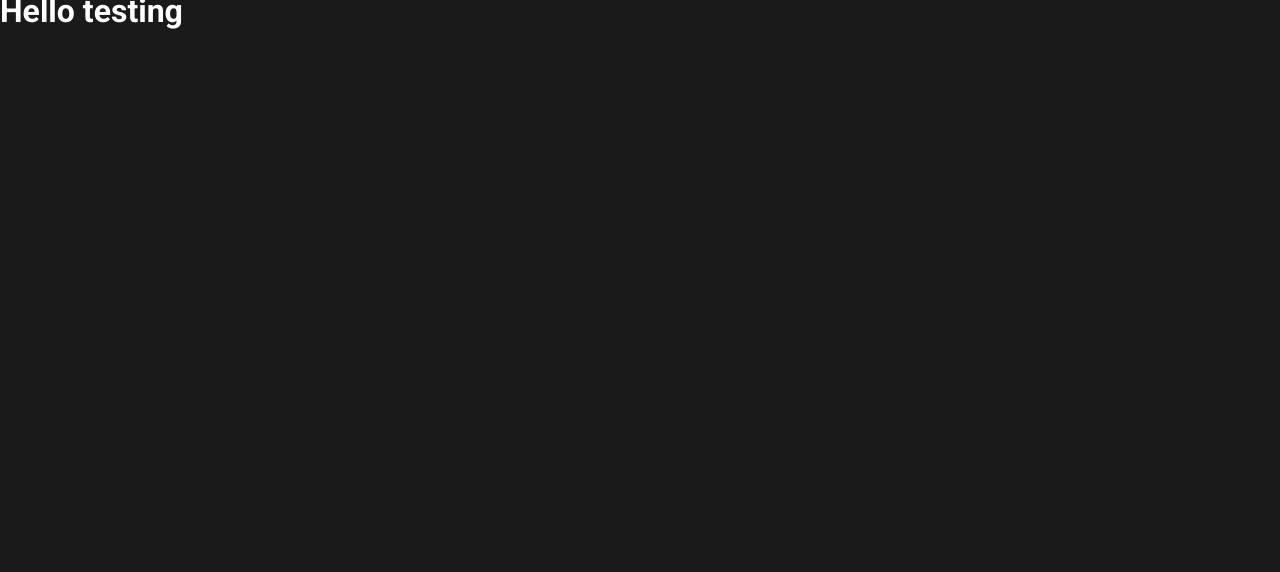
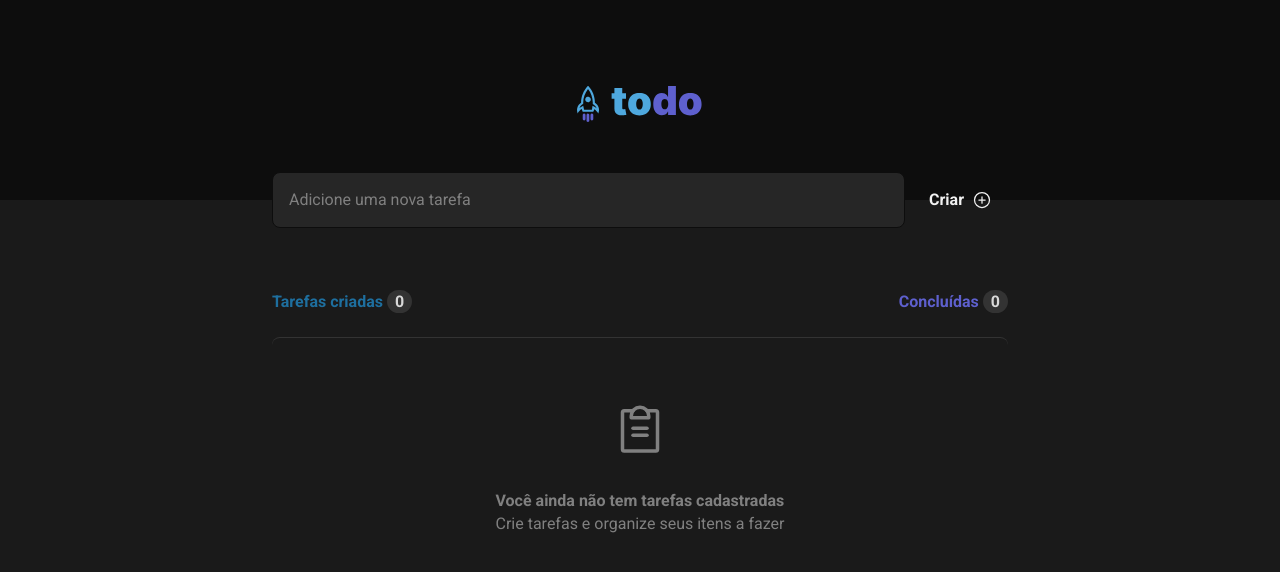
Before and after one commit to trickvg/challenge1-ignite-todo, a React (Vite) app: page / in a window 1280 px wide. Shown: the top 572 px of the page. Built offline with nearby package versions, Linux system fonts and the light colour scheme.

Commit message:
feat: adjustments in App

```diff
--- /dev/null
+++ b/src/App.module.css
@@ -0,0 +1,6 @@
+@media (max-width: 752px) {
+  .app > *:not(header) {
+    margin-left: 1rem;
+    margin-right: 1rem;
+  }
+}
--- a/src/App.tsx
+++ b/src/App.tsx
@@ -1,13 +1,61 @@
+import { useState } from "react";
 
+import { Header } from "./components/Header";
+import { NewTask } from "./components/NewTask";
+import { Tasks } from "./components/Task";
 
-import './global.css';
+import styles from "./App.module.css";
 
+type Task = {
+  id: string;
+  title: string;
+  isCompleted: boolean;
+};
 
-function App() {
+function useTasks(initialTasks: Task[] = []) {
+  const [tasks, setTasks] = useState<Task[]>(initialTasks);
+
+  function addNewTask(newTaskTitle: string) {
+    const id = new Date().getTime().toString();
+    const newTask: Task = { id, title: newTaskTitle, isCompleted: false };
+    setTasks((state) => [...state, newTask]);
+  }
+
+  function removeTask(taskId: string) {
+    setTasks((state) => {
+      return state.filter((taskItem) => taskItem.id !== taskId);
+    });
+  }
+
+  function toggleStateCompleteTask(taskId: string) {
+    setTasks((state) => {
+      return state.map((taskItem) => {
+        if (taskItem.id === taskId) {
+          return {
+            ...taskItem,
+            isCompleted: !taskItem.isCompleted,
+          };
+        }
+        return taskItem;
+      });
+    });
+  }
+
+  return { tasks, addNewTask, removeTask, toggleStateCompleteTask };
+}
+
+export function App() {
+  const { tasks, addNewTask, removeTask, toggleStateCompleteTask } = useTasks();
 
   return (
-    <h1>Hello testing</h1>
-  )
+    <div className={styles.app}>
+      <Header />
+      <NewTask onCreateNewTask={addNewTask} />
+      <Tasks
+        onCompleteTask={toggleStateCompleteTask}
+        onRemoveTask={removeTask}
+        tasks={tasks}
+      />
+    </div>
+  );
 }
-
-export default App
--- a/src/global.css
+++ b/src/global.css
@@ -1,37 +1,20 @@
 :root {
   --white: #fff;
-    --gray-100: #F2F2F2;
-    --gray-200: #D9D9D9;
+  --gray-100: #f2f2f2;
+  --gray-200: #d9d9d9;
   --gray-300: #808080;
   --gray-400: #333333;
   --gray-500: #262626;
-    --gray-600: #1A1A1A;
-    --gray-700: #0D0D0D;
+  --gray-600: #1a1a1a;
+  --gray-700: #0d0d0d;
 
-    --purple-100: #8284FA;
-    --purple-500: #5E60CE;
+  --purple-100: #8284fa;
+  --purple-500: #5e60ce;
 
-    --blue-100: #4EA8DE;
-    --blue-500: #1E6F9F;
+  --blue-100: #4ea8de;
+  --blue-500: #1e6f9f;
 
-    --red-500: #E25858;
-  }
-
-  :focus {
-    outline: transparent;
-    box-shadow: 0 0 0 2px var(--green-500);
-  }
-
-  @media (max-width: 1080px) {
-    html {
-      font-size: 93.75%;
-    }
-  }
-
-  @media (max-width: 720px) {
-    html {
-      font-size: 87.5%;
-    }
+  --red-500: #e25858;
 }
 
 * {
@@ -42,15 +25,19 @@
 
 body {
   background: var(--gray-600);
-    color: var(--white);
+  color: var(--gray-100);
   -webkit-font-smoothing: antialiased;
 }
 
-  body, input, textarea, button {
-    font-family: 'Roboto', sans-serif;
+body,
+input,
+textarea,
+button {
+  font-family: "Roboto", sans-serif;
   font-weight: 400;
   font-size: 1rem;
   line-height: 140%;
+  color: var(--gray-100);
 }
 
 :focus {
@@ -62,7 +49,8 @@
   background-color: var(--blue-500);
 }
 
-  button, [role="button"] {
+button,
+[role="button"] {
   cursor: pointer;
 }
 
@@ -79,3 +67,15 @@
   border-radius: 15px;
   height: 2px;
 }
+
+@media (max-width: 1080px) {
+  html {
+    font-size: 93.75%;
+  }
+}
+
+@media (max-width: 720px) {
+  html {
+    font-size: 87.5%;
+  }
+}
```
Also changed, not shown: src/main.tsx (+6 -4 lines). Lines whose indentation alone changed are shown as unchanged.
